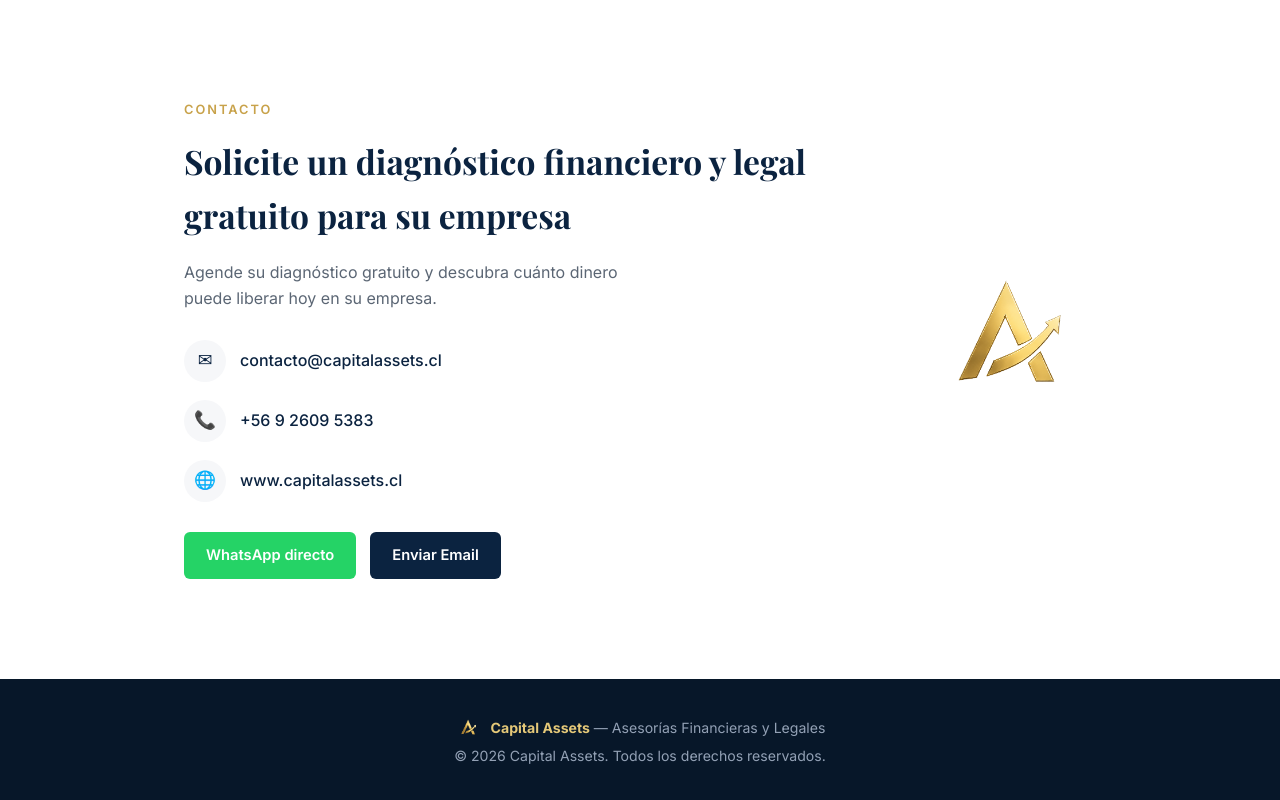
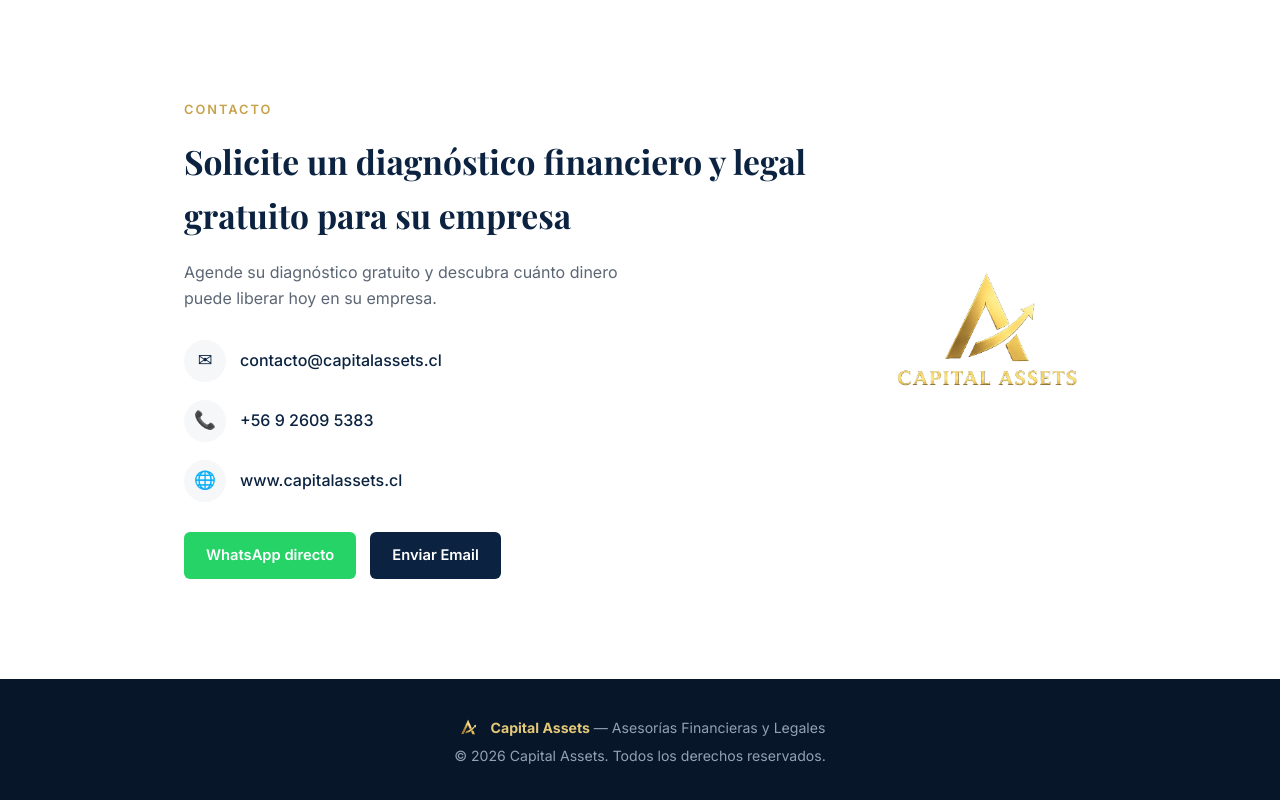
Before and after one commit to Anton-Cold/capitalassets-web, a plain HTML site: page index.html in a window 1280 px wide. Shown: the part 5720-6520 px from the top of the page. Drawn offline with nearby package versions, Linux system fonts and the light colour scheme.

Commit message:
Reemplaza el logo de Contacto por logotype con fondo transparente
- Usa img/logotype-transparent.png (derivado de img/logotype.png,
  fondo negro removido por chroma-key, canal alpha agregado) solo en
  la sección de Contacto
- Aumenta el tamaño de 180x180 a 220x220 para mejor balance visual
- img/logotype.png original se agrega sin modificar; header y footer
  quedan intactos (siguen usando img/logo-transparent.png)

```diff
--- a/css/style.css
+++ b/css/style.css
@@ -354,7 +354,7 @@
     display:grid;grid-template-columns:1fr auto;gap:60px;max-width:960px;margin:0 auto;align-items:center;
   }
   .contact-logo{display:flex;justify-content:center;}
-  .contact-logo .brand-logo{width:180px;height:180px;max-width:100%;}
+  .contact-logo .brand-logo{width:220px;height:220px;max-width:100%;}
   .contact-info h2{font-size:2.1rem;margin-bottom:18px;}
   .contact-info p{color:var(--grey);margin-bottom:28px;max-width:460px;}
   .contact-methods{list-style:none;margin-bottom:30px;}
--- a/index.html
+++ b/index.html
@@ -311,7 +311,7 @@
       </div>
     </div>
     <div class="contact-logo reveal">
-      <img src="img/logo-transparent.png" alt="Capital Assets" class="brand-logo" width="180" height="180" loading="lazy" decoding="async">
+      <img src="img/logotype-transparent.png" alt="Capital Assets" class="brand-logo" width="220" height="220" loading="lazy" decoding="async">
     </div>
   </div>
 </section>
```
Also changed, not shown: img/logotype-transparent.png (added), img/logotype.png (added).
